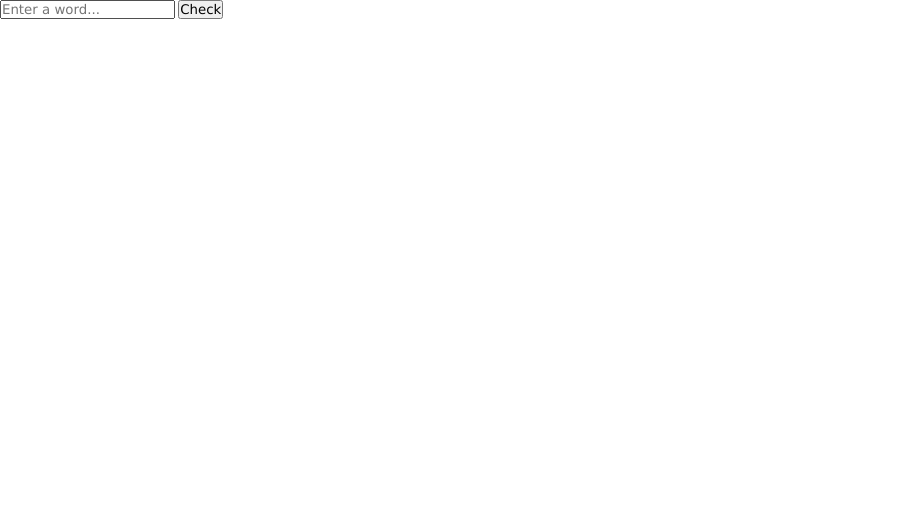
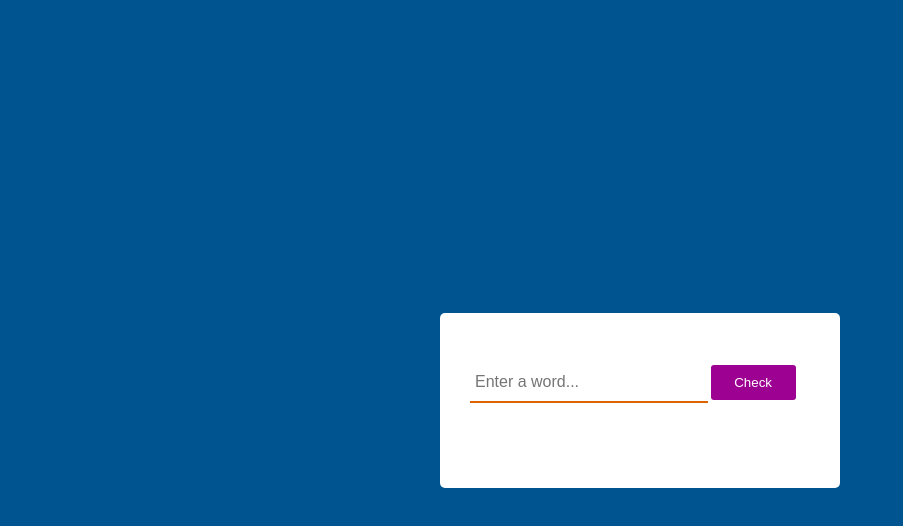
Before and after one commit to Ohiomatabn/Pangram, a plain HTML site: page index.html in a window 1280 px wide. Shown: the whole page, without its empty margins (0-903 px from the left). Drawn offline with Linux system fonts and the light colour scheme.

Commit message:
Add styles to the webpage

```diff
--- a/styles.css
+++ b/styles.css
@@ -1,10 +1,77 @@
-*{
+* {
   margin: 0;
   padding: 0;
   box-sizing: border-box;
-  font-family: Verdana, Geneva, Tahoma, sans-serif;
 }
 
-html{
+html {
   font-size: 10px;
 }
+
+body {
+  font-family: "Open Sans", sans-serif;
+}
+
+p {
+  font-size: 1.6rem;
+  line-height: 1.5;
+}
+
+img {
+  width: 100%;
+}
+
+.container {
+  max-width: 900px;
+  margin: 0 auto;
+  padding: 0 20px;
+}
+
+/* Start Here */
+body{
+  background-color: #005490;
+}
+
+.main{
+  width: 100%;
+  height: 100vh;
+  display: flex;
+  justify-content: center;
+  align-items: center;
+}
+
+.pal{
+  width: 40rem;
+  background-color: #fff;
+  padding: 5rem 3rem;
+  border-radius: 5px;
+}
+
+input{
+  width: 70%;
+  border: none;
+  outline: none;
+  border-bottom: 2px solid #db6400;
+  padding: 1rem .5rem;
+  font-size: 1.6rem;
+}
+
+.btn{
+  width: 25%;
+  padding: 1rem .5rem;
+  border: none;
+  border: none;
+  outline: none;
+  border-radius: 3px;
+  color: #fff;
+  background-color: #9d0191;
+  cursor: pointer;
+}
+
+.result{
+  margin-top: 3.5rem;
+  text-align: center;
+  font-size: 2rem;
+  font-weight: 600;
+  color: var(--dark-grey);
+}
```
